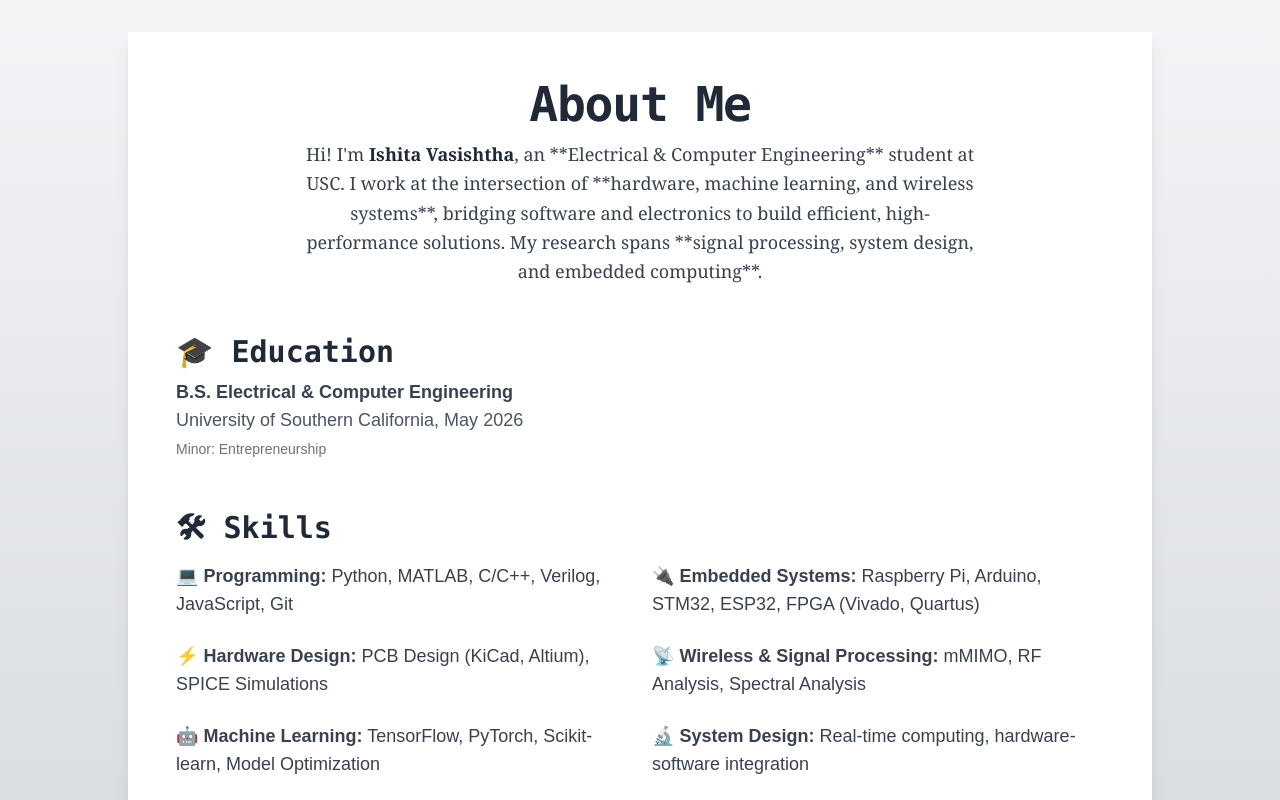
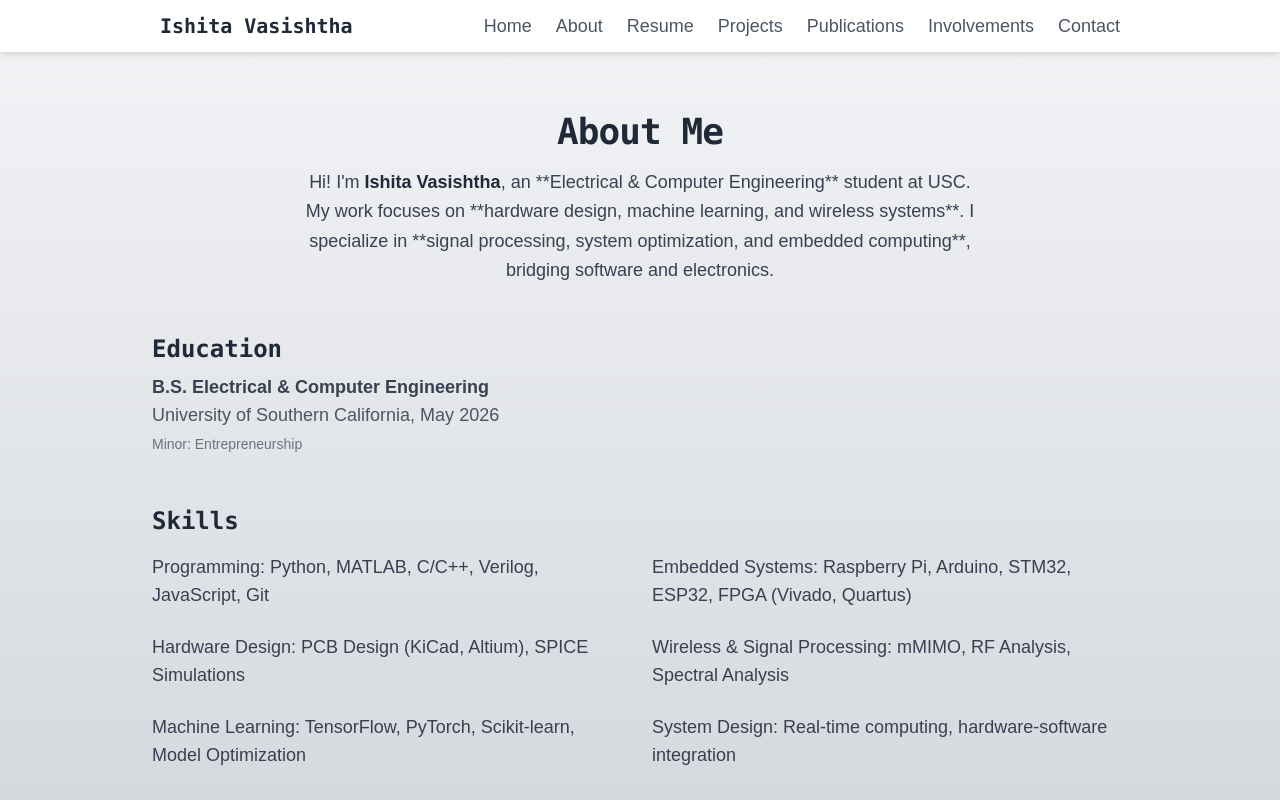
Before and after one commit to ishitav/ishitav.github.io, a Next.js app: page /ishitav.github.io/about in a window 1280 px wide. Shown: the top 800 px of the page. Built offline with nearby package versions, Linux system fonts and the light colour scheme.

Commit message:
creating shared header

```diff
--- a/src/app/about/page.js
+++ b/src/app/about/page.js
@@ -1,25 +1,30 @@
+import Header from "../components/Header";
+
 export default function About() {
   return (
     <main className="flex flex-col items-center min-h-screen bg-gradient-to-b from-gray-100 to-gray-300 text-gray-900 p-8">
 
-      {/* 🔹 Main Content Container */}
-      <div className="max-w-5xl w-full bg-white p-12 shadow-lg transition hover:shadow-xl">
+      {/* 🔹 Header */}
+      <Header />
 
-        {/* 🔹 Header Section */}
+      {/* 🔹 Main Content */}
+      <section className="w-full max-w-5xl mt-20 px-6">
+
+        {/* 🔹 Header Text */}
         <div className="text-center">
-          <h1 className="text-5xl font-extrabold text-gray-800 tracking-tight font-mono">
+          <h1 className="text-4xl font-extrabold text-gray-800 tracking-tight font-mono">
             About Me
           </h1>
-          <p className="mt-3 text-lg text-gray-700 leading-relaxed font-serif max-w-2xl mx-auto">
+          <p className="mt-4 text-lg text-gray-700 leading-relaxed max-w-2xl mx-auto">
             Hi! I'm <strong className="text-gray-800">Ishita Vasishtha</strong>, an **Electrical & Computer Engineering** student at USC.
-            I work at the intersection of **hardware, machine learning, and wireless systems**, bridging software and electronics
-            to build efficient, high-performance solutions. My research spans **signal processing, system design, and embedded computing**.
+            My work focuses on **hardware design, machine learning, and wireless systems**.
+            I specialize in **signal processing, system optimization, and embedded computing**, bridging software and electronics.
           </p>
         </div>
 
-        {/* 🔹 Education Section */}
+        {/* 🔹 Education */}
         <div className="mt-12">
-          <h2 className="text-3xl font-semibold text-gray-800 font-mono">🎓 Education</h2>
+          <h2 className="text-2xl font-semibold text-gray-800 font-mono">Education</h2>
           <p className="mt-2 text-lg text-gray-700">
             <strong>B.S. Electrical & Computer Engineering</strong> <br />
             <span className="text-gray-600">University of Southern California, May 2026</span> <br />
@@ -27,22 +32,22 @@ export default function About() {
           </p>
         </div>
 
-        {/* 🔹 Skills Section */}
+        {/* 🔹 Skills */}
         <div className="mt-12">
-          <h2 className="text-3xl font-semibold text-gray-800 font-mono">🛠 Skills</h2>
+          <h2 className="text-2xl font-semibold text-gray-800 font-mono">Skills</h2>
           <div className="mt-4 grid grid-cols-1 sm:grid-cols-2 gap-6 text-lg text-gray-700">
-            <p>💻 <strong>Programming:</strong> Python, MATLAB, C/C++, Verilog, JavaScript, Git</p>
-            <p>🔌 <strong>Embedded Systems:</strong> Raspberry Pi, Arduino, STM32, ESP32, FPGA (Vivado, Quartus)</p>
-            <p>⚡ <strong>Hardware Design:</strong> PCB Design (KiCad, Altium), SPICE Simulations</p>
-            <p>📡 <strong>Wireless & Signal Processing:</strong> mMIMO, RF Analysis, Spectral Analysis</p>
-            <p>🤖 <strong>Machine Learning:</strong> TensorFlow, PyTorch, Scikit-learn, Model Optimization</p>
-            <p>🔬 <strong>System Design:</strong> Real-time computing, hardware-software integration</p>
+            <p>Programming: Python, MATLAB, C/C++, Verilog, JavaScript, Git</p>
+            <p>Embedded Systems: Raspberry Pi, Arduino, STM32, ESP32, FPGA (Vivado, Quartus)</p>
+            <p>Hardware Design: PCB Design (KiCad, Altium), SPICE Simulations</p>
+            <p>Wireless & Signal Processing: mMIMO, RF Analysis, Spectral Analysis</p>
+            <p>Machine Learning: TensorFlow, PyTorch, Scikit-learn, Model Optimization</p>
+            <p>System Design: Real-time computing, hardware-software integration</p>
           </div>
         </div>
 
         {/* 🔹 Research & Publications */}
         <div className="mt-12">
-          <h2 className="text-3xl font-semibold text-gray-800 font-mono">📜 Research & Publications</h2>
+          <h2 className="text-2xl font-semibold text-gray-800 font-mono">Research & Publications</h2>
           <p className="mt-2 text-lg text-gray-700">
             <a href="https://doi.org/10.48550/arXiv.2405.20617" target="_blank" rel="noopener noreferrer"
               className="text-blue-600 hover:text-blue-800 transition">
@@ -51,14 +56,8 @@ export default function About() {
           </p>
         </div>
 
-        {/* 🔹 Back to Home Button */}
-        <div className="mt-12 flex justify-center">
-          <a href="/" className="bg-gray-800 text-white px-6 py-3 rounded-lg shadow-lg hover:bg-gray-900 transition text-lg">
-            ← Back to Home
-          </a>
-        </div>
+      </section>
 
-      </div>
     </main>
   );
 }
--- /dev/null
+++ b/src/app/components/Header.js
@@ -0,0 +1,31 @@
+export default function Header() {
+    return (
+      <nav className="w-full fixed top-0 left-0 bg-white shadow-md py-3 z-50">
+        <div className="max-w-5xl mx-auto flex justify-between px-8">
+          {/* Left - Name */}
+          <h2 className="text-xl font-bold text-gray-800 font-mono">Ishita Vasishtha</h2>
+
+          {/* Right - Navigation Links */}
+          <div className="space-x-6">
+            {[
+              { name: "Home", href: "/" },
+              { name: "About", href: "/about" },
+              { name: "Resume", href: "/resume" },
+              { name: "Projects", href: "/projects" },
+              { name: "Publications", href: "/publications" },
+              { name: "Involvements", href: "/involvements" },
+              { name: "Contact", href: "/contact" }
+            ].map((link) => (
+              <a
+                key={link.name}
+                href={link.href}
+                className="text-lg font-medium text-gray-600 hover:text-blue-500 transition"
+              >
+                {link.name}
+              </a>
+            ))}
+          </div>
+        </div>
+      </nav>
+    );
+  }
--- a/src/app/page.js
+++ b/src/app/page.js
@@ -1,35 +1,11 @@
+import Header from "../components/Header";
 import { FaGithub, FaLinkedin, FaEnvelope } from "react-icons/fa";
 
 export default function Home() {
   return (
     <main className="flex flex-col items-center min-h-screen bg-gradient-to-b from-gray-100 to-gray-300 text-gray-900 font-sans">
 
-      {/* 🔹 Navigation Bar */}
-      <nav className="w-full fixed top-0 left-0 bg-white shadow-md py-3 z-50">
-        <div className="max-w-5xl mx-auto flex justify-between px-8">
-          {/* Left - Name */}
-          <h2 className="text-xl font-bold text-gray-800 font-mono">Ishita Vasishtha</h2>
-          {/* Right - Nav Links */}
-          <div className="space-x-6">
-            {[
-              { name: "About Me", href: "/about" },
-              { name: "Resume", href: "/resume" },
-              { name: "Projects", href: "/projects" },
-              { name: "Publications", href: "/publications" },
-              { name: "Involvements", href: "/involvements" },
-              { name: "Contact", href: "/contact" }
-            ].map((link) => (
-              <a
-                key={link.name}
-                href={link.href}
-                className="text-lg font-medium text-gray-600 hover:text-blue-500 transition"
-              >
-                {link.name}
-              </a>
-            ))}
-          </div>
-        </div>
-      </nav>
+      <Header />
 
       {/* 🔹 Hero Section */}
       <section className="w-full flex flex-col items-center justify-center min-h-screen text-center px-6">
```
